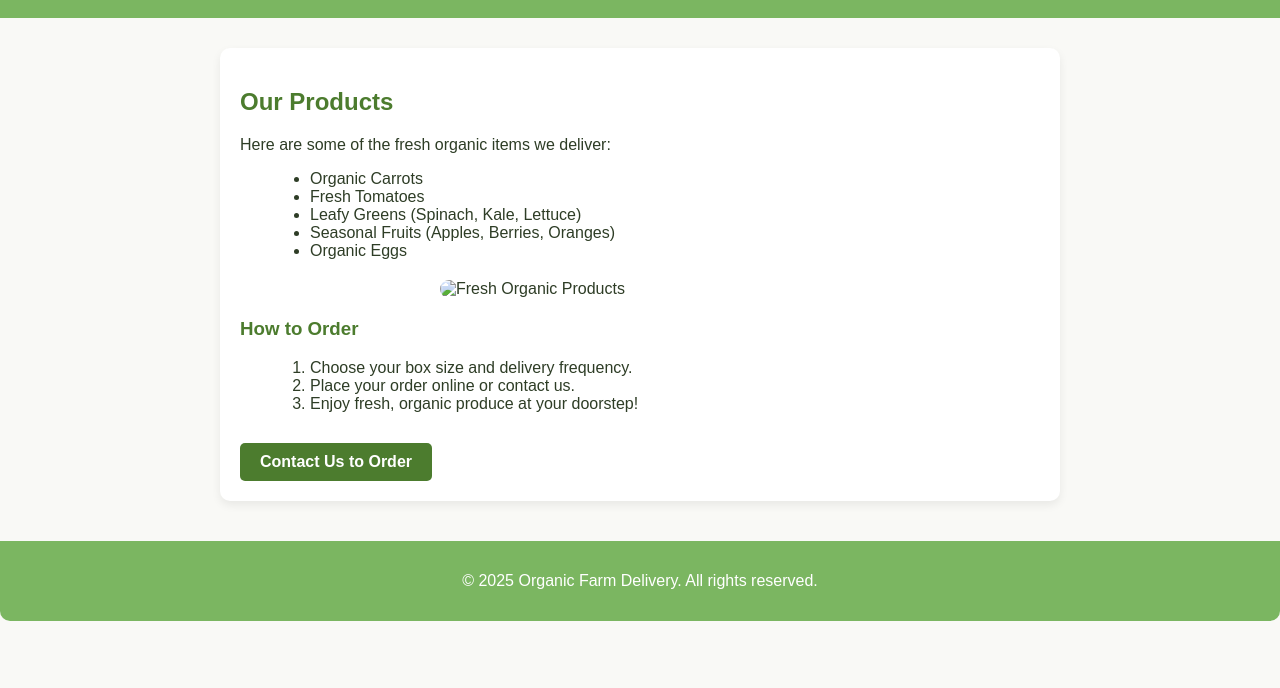
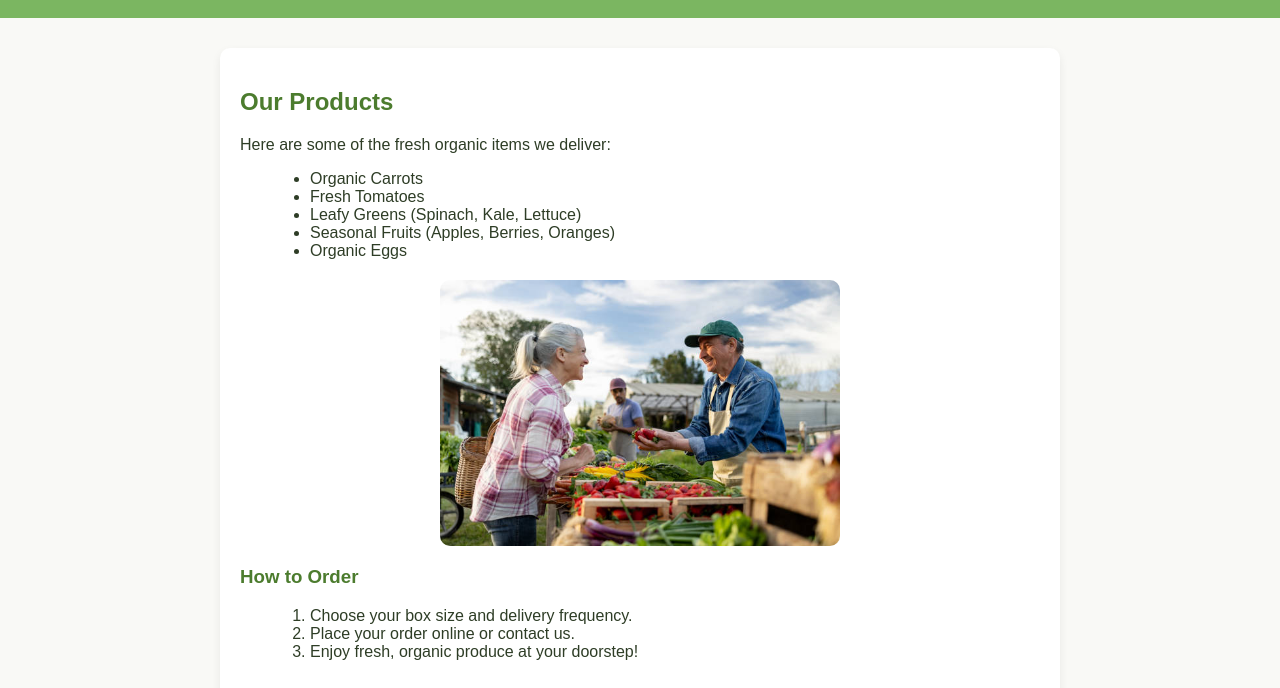
Before and after one commit to Edwin-0814/asignment, a plain HTML site: page products.html in a window 1280 px wide. Shown: the part 87-775 px from the top of the page. Drawn offline with Linux system fonts and the light colour scheme.

Commit message:
Update products.html

```diff
--- a/products.html
+++ b/products.html
@@ -24,7 +24,7 @@
                 <li>Seasonal Fruits (Apples, Berries, Oranges)</li>
                 <li>Organic Eggs</li>
             </ul>
-            <img src="images/products.jpg" alt="Fresh Organic Products" class="main-image"/>
+            <img src="image.jpg" alt="Fresh Organic Products" class="main-image"/>
         </section>
         <section>
             <h3>How to Order</h3>
```
